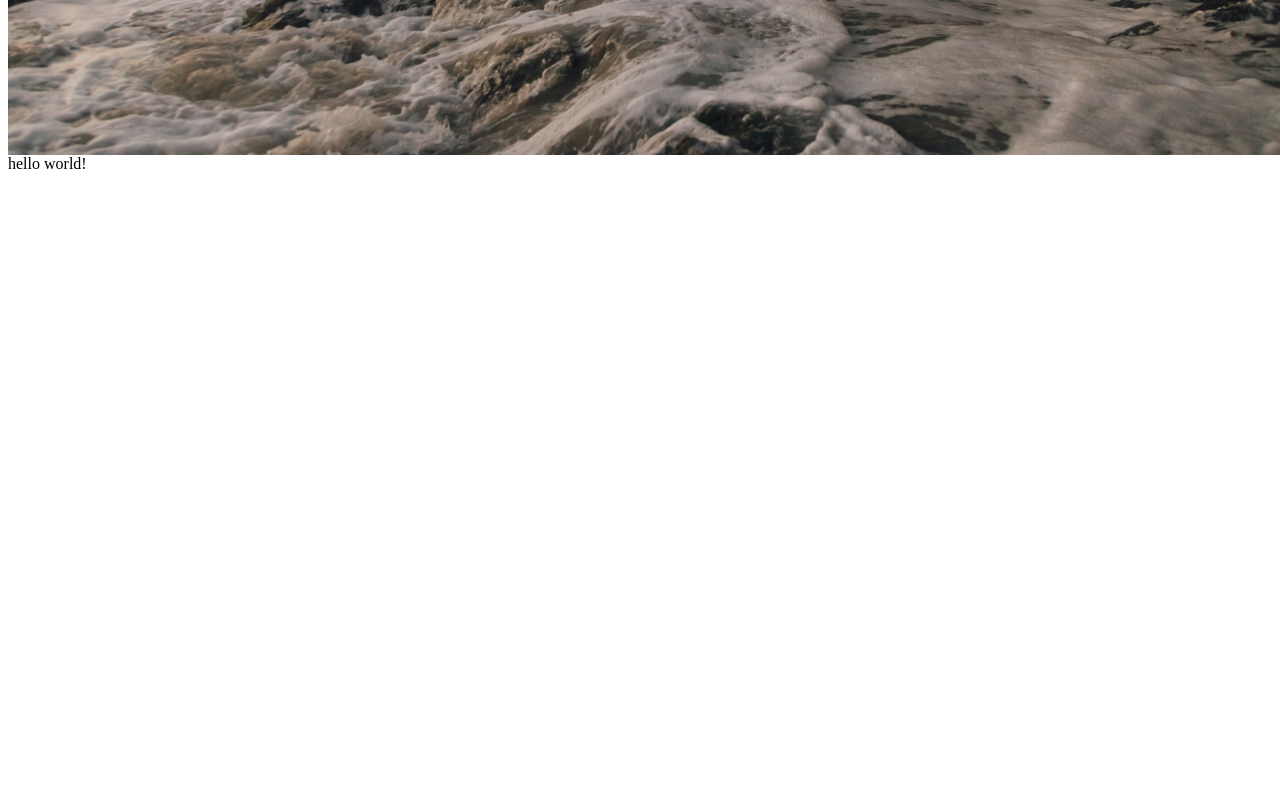
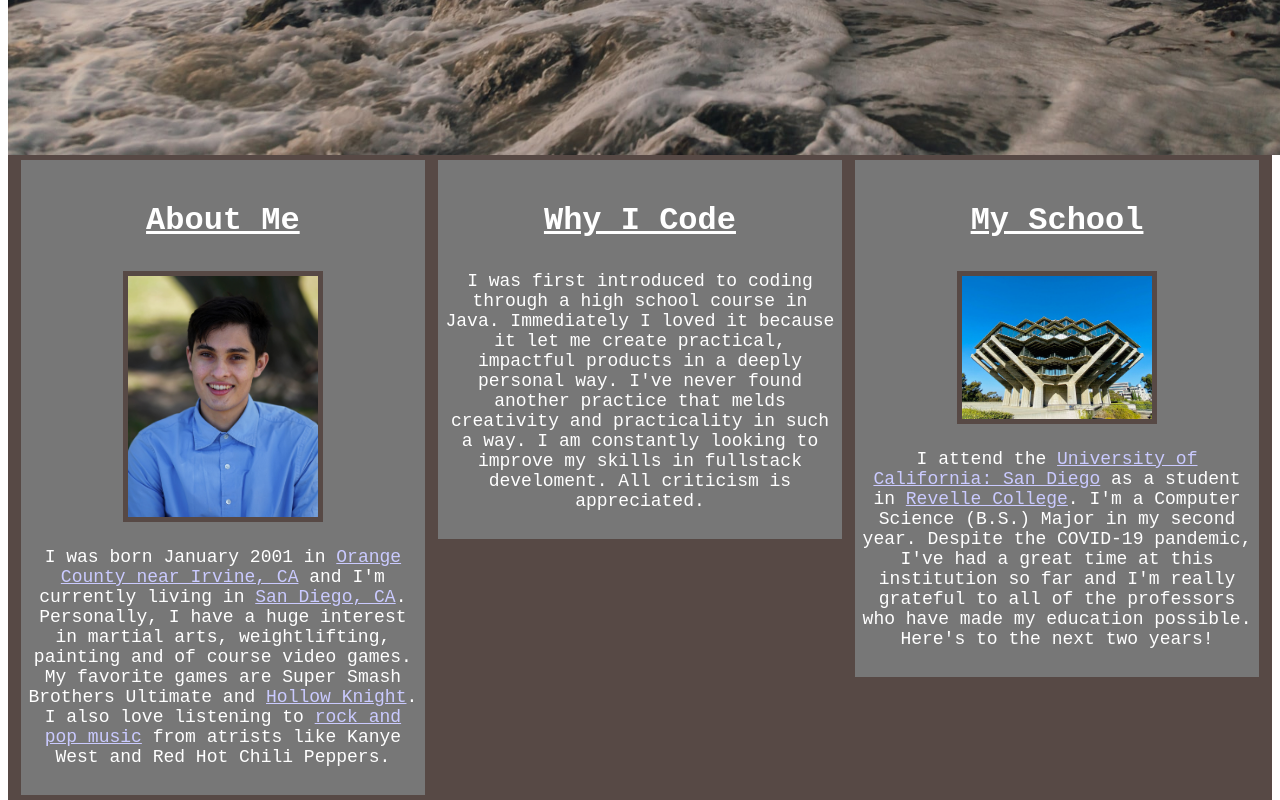
Before and after one commit to eal001/personal-website, a React (Create React App) app in the folder basic_frontend_2.0/: page / in a window 1280 px wide. Shown: the part 653-1453 px from the top of the page. Before the commit the page ends 826 px from the top, so only its background shows below. Built offline with nearby package versions, Linux system fonts and the light colour scheme; the HTML template or start-up script is replaced by a standard one.

Commit message:
fixed bugs, added photos

```diff
--- a/basic_frontend_2.0/src/App.css
+++ b/basic_frontend_2.0/src/App.css
@@ -1,3 +1,4 @@
 .main_container {
   height: 100vh;
+  width: 100%;
 }
--- a/basic_frontend_2.0/src/Description_Component.css
+++ b/basic_frontend_2.0/src/Description_Component.css
@@ -1,9 +1,13 @@
 .description_component {
-
+    background-color: #574945;
+    content: "";
+    width: 100%;
 }
 
 .description_box {
     background-color: #777777;
+    overflow: hidden;
+    padding-bottom: 10px;
 }
 
 .heading {
@@ -22,6 +26,17 @@
     display: block;
     margin-left: auto;
     margin-right: auto;
+    border: 5px solid #574945
+}
+
+.ucsd_geisel {
+    margin: 25px;
+    width: 200px;
+    display: block;
+    margin-left: auto;
+    margin-right: auto;
+    border: 5px solid #574945;
+    margin-bottom: 10px;
 }
 
 .description {
@@ -41,6 +56,11 @@
     font-weight: 1000;
 }
 
+.spacer {
+    position: relative;
+    height: 10px;
+}
+
 @media only screen and (min-width: 360px) {
 
     .head_shot_image {
@@ -48,12 +68,63 @@
         margin-right: 10px;
         margin-left: 5px;
     }
+    .ucsd_geisel {
+        float: right;
+        margin-right: 10px;
+        margin-left: 5px;
+    }
 
 }
 
-@media only screen and (min-width: 520px) {
+@media only screen and (min-width: 470px) {
     .head_shot_image {
-        height: 40%;
-        width: auto;
+        margin-left: 10%;
+        width: 20%;
     }
 }
+
+@media only screen and (min-width: 600px) {
+    .head_shot_image {
+        margin-left: 5%;
+        width: 10%;
+    }
+}
+
+
+/* this is the one where we switch from being horiozonatlly stacked to verically stacked*/
+@media only screen and (min-width: 700px) {
+    .description_component {
+        overflow: hidden;
+        position: relative;
+        padding-top: 5px;
+        padding-bottom: 5px;
+    }
+    .description_box {
+        position: relative;
+        float: left;
+        width: 32%;
+    }
+    .head_shot_image {
+        float: none;
+        margin: 25px;
+        width: 190px;
+        display: block;
+        margin-left: auto;
+        margin-right: auto;
+    }
+    .ucsd_geisel {
+        float: none;
+        margin: 25px;
+        width: 190px;
+        display: block;
+        margin-left: auto;
+        margin-right: auto;
+    }
+    .spacer {
+        position: relative;
+        float: left;
+        content: "";
+        width: 1%;
+        height: 10px;
+    }
+}
--- a/basic_frontend_2.0/src/Description_Component.js
+++ b/basic_frontend_2.0/src/Description_Component.js
@@ -1,8 +1,88 @@
+import { findByLabelText } from "@testing-library/dom";
+import "./Description_Component.css";
+import HEAD_SHOT from "./images/My_head_2.1.png";
+import GEISEL from "./images/geisel_library.jpg";
+
+const About_Me_Box = () => {
+
+    return (
+        <div className="description_box" >
+                <p className="heading">About Me</p>
+                <img className="head_shot_image" src={HEAD_SHOT} alt="Head Shot"></img>
+                <p className="description">
+                    I was born January 2001 in&nbsp;
+                    <a  className="link" href="https://www.cityofirvine.org/" target="_blank" rel="noreferrer">
+                        Orange County near Irvine, CA
+                    </a>
+                    &nbsp;and I'm currently living in&nbsp;
+                    <a  className="link" href="https://www.sandiego.gov/" target="_blank" rel="noreferrer">
+                        San Diego, CA
+                    </a>
+                    .
+                    Personally, I have a huge interest in martial arts, weightlifting, painting and of course video games.
+                    My favorite games are Super Smash Brothers Ultimate and&nbsp;
+                    <a  className="link" href="https://hollowknight.com/" target="_blank" rel="noreferrer">
+                        Hollow Knight
+                    </a>
+                    .
+                    I also love listening to&nbsp;
+                    <a  className="link" href="https://open.spotify.com/user/zp6uicnu9gam6w207ha1dpe9q?si=ksjmXGv0RTWIp7IWTioH_A" target="_blank" rel="noreferrer">
+                        rock and pop music
+                    </a>
+                    &nbsp;from atrists like Kanye West and Red Hot Chili Peppers.
+                </p>
+            </div>
+    )
+}
+const Mission_Box = () => {
+
+    return (
+        <div className="description_box" >
+                <p className="heading">Why I Code</p>
+                <p className="description">
+                    I was first introduced to coding through a high school course in Java.
+                    Immediately I loved it because it let me create practical, impactful products in a deeply personal way.
+                    I've never found another practice that melds creativity and practicality in such a way.
+                    I am constantly looking to improve my skills in fullstack develoment. All criticism is appreciated.
+                </p>
+            </div>
+    )
+}
+
+const Education_Box = () => {
+
+    return (
+        <div className="description_box" >
+                <p className="heading">My School</p>
+                <img className="ucsd_geisel" src={GEISEL} alt="UCSD Geisel"></img>
+                <p className="description">
+                    I attend the&nbsp;
+                    <a  className="link" href="https://ucsd.edu/index.html" target="_blank" rel="noreferrer">
+                        University of California: San Diego
+                    </a>
+                    &nbsp;as a student in&nbsp;
+                    <a  className="link" href="https://revelle.ucsd.edu/" target="_blank" rel="noreferrer">
+                        Revelle College
+                    </a>
+                    .
+                    I'm a Computer Science (B.S.) Major in my second year.
+                    Despite the COVID-19 pandemic, I've had a great time at this institution so far and I'm really grateful to all of the professors who have made my education possible.
+                    Here's to the next two years!
+                </p>
+            </div>
+    )
+}
 
 const Description_Component = () => {
     return (
         <div className="description_component">
-            hello world!
+            <div className="spacer"></div>
+            <About_Me_Box />
+            <div className="spacer"></div>
+            <Mission_Box />
+            <div className="spacer"></div>
+            <Education_Box />
+            <div className="spacer"></div>
         </div>
     )
 }
--- a/basic_frontend_2.0/src/Title_Component.css
+++ b/basic_frontend_2.0/src/Title_Component.css
@@ -3,6 +3,7 @@
     content: "";
     height: 100%;
     width: 100%;
+
 }
 
 .title_image_background {
@@ -54,7 +55,7 @@
     background-color: white;
     content:"";
     width: 220px;
-    height: 3px;
+    height: 2px;
     right: 10%;
     transform-origin: top right;
     transition: all 250ms linear;
```
Also changed, not shown: basic_frontend_2.0/src/images/My_head_2.1.png (added), basic_frontend_2.0/src/images/geisel_library.jpg (added).
